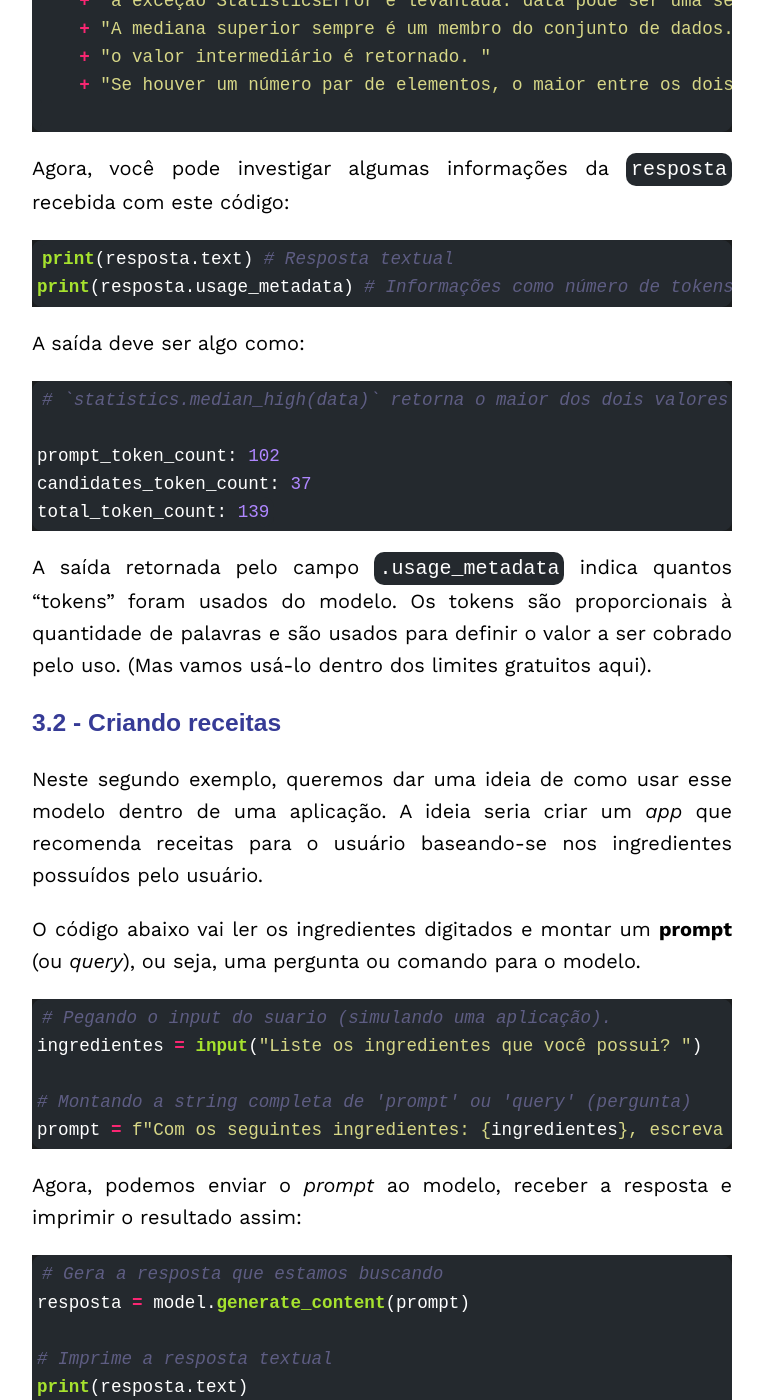
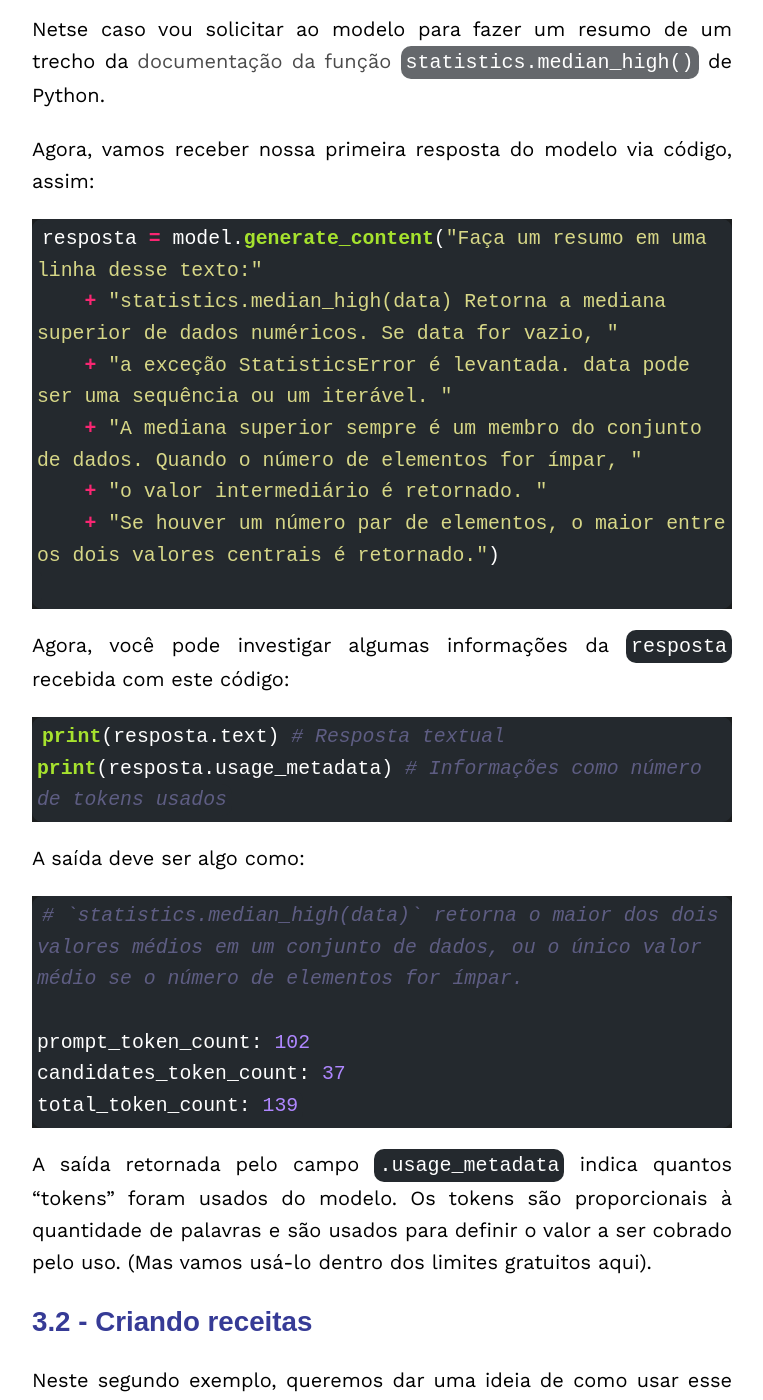
Before and after one commit to gabrielbelo2007/blog-IA, a Jekyll site: the page built from _posts/2024-09-12-post1.md, in a window 1280 px wide and 1400 px high, scrolled down 5861 px. Shown: the whole window, without its empty margins (258-1021 px from the left). Built offline with Jekyll 4.4.1, drawn with Linux system fonts in a browser that asks for light colours.

Commit message:
Mobile_view

```diff
--- a/assets/css/style.css
+++ b/assets/css/style.css
@@ -1,8 +1,7 @@
 @import url('https://fonts.googleapis.com/css2?family=Work+Sans:ital,wght@0,100..900;1,100..900&display=swap');
 
-/* Seu restante do CSS aqui */
-
-:root{
+/* Variáveis CSS */
+:root {
   --text-color: #000000;
   --background-color: #f8f8f8;
   --brand-color: rgb(54, 59, 150);
@@ -10,6 +9,7 @@
   --body-font: "Work Sans", sans-serif;
 }
 
+/* Estilos Globais e Padrões (Aplicados a todas as telas, mas com foco em mobile primeiro) */
 body {
   font-family: var(--body-font);
   line-height: 1.6;
@@ -17,15 +17,16 @@ body {
   padding: 0;
   background-color: white;
   color: var(--text-color);
+  font-size: 16px; /* Tamanho base de fonte para mobile */
 }
 
 a {
   color: var(--text-color);
   opacity: 0.7;
+  text-decoration: none; /* Remover sublinhado padrão */
 }
 
-a:hoover{
-  text-decoration: underline;
+a:hover {
   opacity: 1;
 }
 
@@ -34,88 +35,89 @@ h2 {
   color: var(--brand-color);
   margin-top: 0.2em;
   margin-bottom: 0.2em;
-  font-size: 2.5em;
+  font-size: 2em; /* Ajuste para mobile */
 }
 
+/* Cabeçalho do Site */
 .site-header {
   background-color: var(--brand-color);
   color: rgb(0, 0, 0);
-  border-bottom:#0e0e0e 0.6px hidden;
+  border-bottom: #0e0e0e 0.6px hidden;
   padding: 15px;
   display: flex;
+  flex-direction: column; /* Pilha itens em mobile */
   justify-content: center;
   align-items: center;
+  text-align: center;
 
   h1 {
     margin: 0;
     font-family: var(--header-font);
-    align-items: center;
-  }
-
-  a{
-    text-decoration: none;
-  }
-
-  a:hover {
-    opacity: 1;
+    font-size: 1.8em; /* Ajuste para mobile */
   }
 
   .site-title {
     color: rgb(255, 255, 255);
-    opacity: 0.9;
+    opacity: 0.8;
+    margin-bottom: 10px; /* Espaço entre título e navegação */
+  }
+
+  .site-title:hover {
+    opacity: 1; /* Aumenta a opacidade ao passar o mouse */
   }
 
   .site-nav {
+    width: 100%; /* Ocupa a largura total */
     margin-top: 10px;
     ul {
       list-style: none;
       padding: 0;
       margin: 0;
       display: flex;
-      justify-content: center;
+      flex-direction: column; /* Links da navegação empilhados */
+      align-items: center;
       li {
-        margin: 0 15px;
+        margin: 5px 0; /* Espaço vertical entre os links */
         a {
           color: rgb(255, 255, 255);
           font-weight: bold;
-          &:hover {
-            text-decoration: underline;
-          }
+          padding: 5px 10px; /* Aumenta a área clicável */
         }
       }
     }
   }
-
 }
 
+/* Wrapper de Conteúdo */
 .content-wrapper {
   display: flex;
   flex-direction: column;
-  max-width: 1000px;
-  margin: 20px auto;
-  padding: 0 20px;
+  max-width: 100%; /* Ocupa a largura total em mobile */
+  margin: 15px auto; /* Margem menor para mobile */
+  padding: 0 15px; /* Padding menor */
   align-items: center;
 }
 
+/* Post Individual */
 .post {
-  max-width: 700px;
+  max-width: 100%; /* Ocupa a largura total em mobile */
   background-color: white;
-  padding: 30px;
-  margin-bottom: 20px;
+  padding: 20px; /* Padding menor */
+  margin-bottom: 15px;
   border-radius: 8px;
-  font-size: 1.1em;
+  font-size: 1em; /* Ajuste para mobile */
 
   .post-header {
     text-align: center;
-    margin-bottom: 20px;
+    margin-bottom: 15px;
     .post-title {
-      font-size: 2.5em;
+      font-size: 2em; /* Ajuste para mobile */
       margin-top: 5px;
       margin-bottom: 5px;
       color: var(--brand-color);
     }
     .post-subtitle {
-      font-size: 1.2em;
+      font-size: 1.1em; /* Ajuste para mobile */
       color: #555;
       margin: 5px;
     }
@@ -123,7 +125,7 @@ h2 {
       display: flex;
       flex-direction: column;
       align-items: center;
-      font-size: 0.9em;
+      font-size: 0.85em; /* Ajuste para mobile */
       color: #666;
     }
   }
@@ -134,19 +136,19 @@ h2 {
       margin-top: 0.5em;
       margin-bottom: 0.5em;
     }
-    h2{
-      font-size: 1.4em;
+    h2 {
+      font-size: 1.3em; /* Ajuste para mobile */
     }
     p {
       text-align: justify;
-      margin-bottom: 1.1em;
-      font-size: 20px;
+      margin-bottom: 1em; /* Margem menor */
+      font-size: 1em; /* Ajuste para mobile */
     }
     img {
-      max-width: 80%;
+      max-width: 95%; /* Ajuste para não transbordar */
       height: auto;
       display: block;
-      margin: 20px auto;
+      margin: 15px auto; /* Margem menor */
       border-radius: 5px;
     }
     pre, code {
@@ -155,23 +157,27 @@ h2 {
       padding: 5px;
       border-radius: 10px;
       font-family: "Courier New", Courier, monospace;
+      font-size: 0.9em; /* Ajuste para mobile */
+      white-space: pre-wrap; /* Quebra linhas longas */
+      word-wrap: break-word; /* Quebra palavras longas */
     }
     pre {
-      overflow-x: auto;
+      overflow-x: auto; /* Permite rolagem horizontal se necessário */
     }
   }
 }
 
+/* Rodapé do Site */
 .site-footer {
   text-align: center;
-  padding: 20px;
-  margin-top: 40px;
+  padding: 15px; /* Padding menor */
+  margin-top: 20px; /* Margem menor */
   border-top: 1px solid #ddd;
   color: #666;
-  font-size: 0.85em;
+  font-size: 0.8em; /* Ajuste para mobile */
 
   h1 {
-    font-size: 1em;
+    font-size: 0.9em; /* Ajuste para mobile */
   }
 
   a {
@@ -181,129 +187,87 @@ h2 {
   }
 
   a:hover {
-    text-decoration: underline;
     opacity: 1;
   }
 }
 
-.container_latest{
+/* Contêiner de Últimas Notícias */
+.container_latest {
   display: grid;
-  grid-template-columns: repeat(2, 1fr);
-  gap: 20px;
+  grid-template-columns: 1fr; /* Uma coluna para mobile */
+  gap: 15px; /* Espaçamento menor */
   padding: 15px;
   justify-content: center;
 }
 
-.posts_latest, .posts {
+.posts_latest, .posts, .posts_order {
   padding: 15px;
   border-radius: 10px;
   display: flex;
   flex-direction: column;
-  align-items: space-between;
-  justify-content: left;
+  align-items: center; /* Centraliza itens */
+  justify-content: center;
   overflow: hidden;
-  min-width: 250px;
+  min-width: unset; /* Remove min-width para mobile */
+  text-align: center; /* Centraliza texto */
 }
 
-.posts_order{
-  padding: 15px
-}
-
-.posts {
-  align-items: center;
-  justify-content: center;
-}
-
-.posts img {
-  width: 60%;
+.posts_latest img, .posts img, .posts_order img {
+  width: 90%; /* Ajusta o tamanho da imagem */
   height: auto;
   border-radius: 8px;
   margin-bottom: 10px;
 }
 
 .post-image {
-  width: 70%;
-  height: auto;
-  border-radius: 8px;
-  margin-top: 5px;
-  margin-bottom: 5px;
-}
-
-.posts_order img {
-  width: 80%;
-  height: auto;
-  border-radius: 8px;
-  margin-bottom: 5px;
-}
-
-.posts_latest img {
-  display: flex;
-  width: 100%;
-  height: auto;
-  border-radius: 8px;
-  margin-bottom: 5px;
+  width: 90%; /* Ajuste para mobile */
 }
 
 .posts_latest p, .posts p, .posts_order p {
-  font-size: 1em;
+  font-size: 0.9em; /* Ajuste para mobile */
   color: #333;
-  text-align: left;
-  margin-top: 2px;
-  margin-bottom: 20px;
+  text-align: center; /* Centraliza texto */
+  margin-top: 5px;
+  margin-bottom: 15px;
 }
 
 .posts_latest a, .posts a, .posts_order a {
-  text-decoration: none;
-  font-size: 1.5em;
+  font-size: 1.2em; /* Ajuste para mobile */
   font-weight: bold;
   color: var(--text-color);
 }
 
-.posts_latest a:hover, .posts a:hover, .posts_order a:hover {
-  text-decoration: underline;
-  opacity: 1;
-}
-
 .posts_latest h3, .posts h3, .posts_order h3 {
-  font-size: 1.2em;
+  font-size: 1.1em; /* Ajuste para mobile */
   color: var(--brand-color);
   font-weight: bold;
   opacity: 0.8;
-  margin: 2px;
+  margin: 5px 0;
 }
 
+/* Contêiner de Posts (Geral) */
 .container_posts {
   display: grid;
-  grid-template-columns: repeat(3, 1fr);
-  gap: 20px;
+  grid-template-columns: 1fr; /* Uma coluna para mobile */
+  gap: 15px; /* Espaçamento menor */
   padding: 15px;
   align-content: center;
 }
 
-.posts_order {
-  display: flex;
-  flex-direction: column;
-  align-items: center;
-  justify-content: center;
-  border-radius: 10px;
-  padding: 15px;
-  margin-bottom: 20px;
-}
-
 .posts_order h3 {
-  font-size: 0.8em;
+  font-size: 0.9em; /* Ajuste para mobile */
 }
 
 .posts_order a {
-  font-size: 1em;
+  font-size: 1.1em; /* Ajuste para mobile */
 }
 
 .posts_order p {
-  font-size: 0.7em;
+  font-size: 0.8em; /* Ajuste para mobile */
 }
 
 .post-image-caption {
-  font-size: 0.9em;
+  font-size: 0.8em; /* Ajuste para mobile */
   color: #888;
   text-align: center;
   margin-top: 5px;
@@ -314,9 +278,154 @@ blockquote {
   background-color: rgb(253, 245, 212);
   border-left: 4px solid #ffc107;
   border-radius: 5px;
-  padding: 5px;
+  padding: 10px; /* Padding menor */
+  font-size: 0.95em; /* Ajuste para mobile */
 }
 
 .sobre {
   text-decoration: none;
 }
+
+/* --- Media Queries para Telas Maiores --- */
+
+@media (min-width: 768px) {
+  /* Estilos para tablets e desktops */
+  body {
+    font-size: 18px; /* Tamanho base de fonte para telas maiores */
+  }
+
+  h2 {
+    font-size: 2.5em; /* Retorna ao tamanho original */
+  }
+
+  .site-header {
+    flex-direction: row; /* Retorna a layout em linha */
+    h1 {
+      font-size: 2.5em;
+    }
+    .site-nav {
+      width: auto; /* Permite que o nav ocupe o espaço necessário */
+      margin-top: 0;
+      ul {
+        flex-direction: row; /* Links da navegação em linha */
+        li {
+          margin: 0 15px; /* Espaço horizontal entre os links */
+        }
+      }
+    }
+  }
+
+  .content-wrapper {
+    max-width: 1000px; /* Retorna ao max-width original */
+    margin: 20px auto;
+    padding: 0 20px;
+  }
+
+  .post {
+    max-width: 700px; /* Retorna ao max-width original */
+    padding: 30px;
+    margin-bottom: 20px;
+    font-size: 1.1em;
+
+    .post-header {
+      margin-bottom: 20px;
+      .post-title {
+        font-size: 2.5em;
+      }
+      .post-subtitle {
+        font-size: 1.2em;
+      }
+      .post-meta {
+        font-size: 0.9em;
+      }
+    }
+
+    .post-content {
+      h2 {
+        font-size: 1.4em;
+      }
+      p {
+        font-size: 20px;
+        margin-bottom: 1.1em;
+      }
+      img {
+        max-width: 80%;
+        margin: 20px auto;
+      }
+      pre, code {
+        font-size: 1em;
+      }
+    }
+  }
+
+  .site-footer {
+    padding: 20px;
+    margin-top: 40px;
+    font-size: 0.85em;
+
+    h1 {
+      font-size: 1em;
+    }
+  }
+
+  .container_latest {
+    grid-template-columns: repeat(2, 1fr); /* Duas colunas para telas maiores */
+    gap: 20px;
+  }
+
+  .posts_latest, .posts, .posts_order {
+    min-width: 250px; /* Retorna ao min-width original */
+    align-items: space-between;
+    justify-content: left;
+    text-align: left;
+  }
+
+  .posts_latest img, .posts img, .posts_order img {
+    width: 100%; /* Retorna ao tamanho original */
+  }
+
+  .post-image {
+    width: 70%;
+  }
+
+  .posts_latest p, .posts p, .posts_order p {
+    font-size: 1em;
+    text-align: left;
+    margin-bottom: 20px;
+  }
+
+  .posts_latest a, .posts a, .posts_order a {
+    font-size: 1.5em;
+  }
+
+  .posts_latest h3, .posts h3, .posts_order h3 {
+    font-size: 1.2em;
+    margin: 2px;
+  }
+
+  .container_posts {
+    grid-template-columns: repeat(3, 1fr); /* Três colunas para telas maiores */
+    gap: 20px;
+  }
+
+  .posts_order h3 {
+    font-size: 0.8em;
+  }
+
+  .posts_order a {
+    font-size: 1em;
+  }
+
+  .posts_order p {
+    font-size: 0.7em;
+  }
+
+  .post-image-caption {
+    font-size: 0.9em;
+  }
+
+  blockquote {
+    padding: 5px;
+    font-size: 1em;
+  }
+}
```
